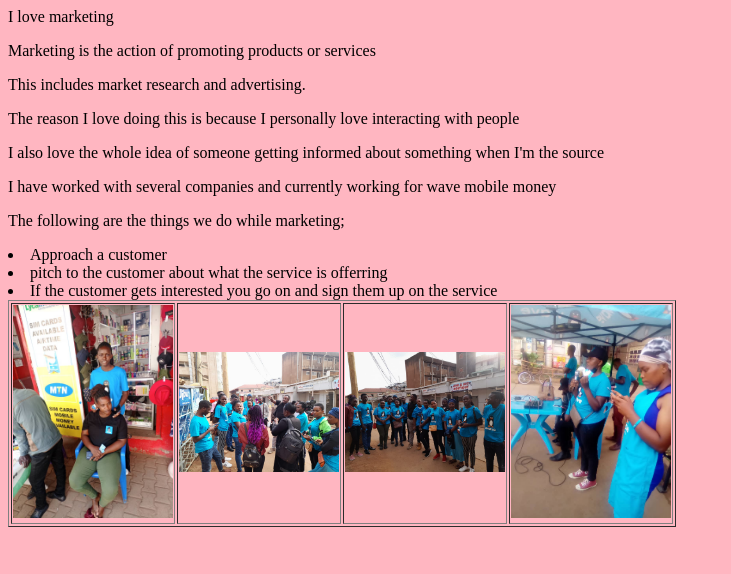
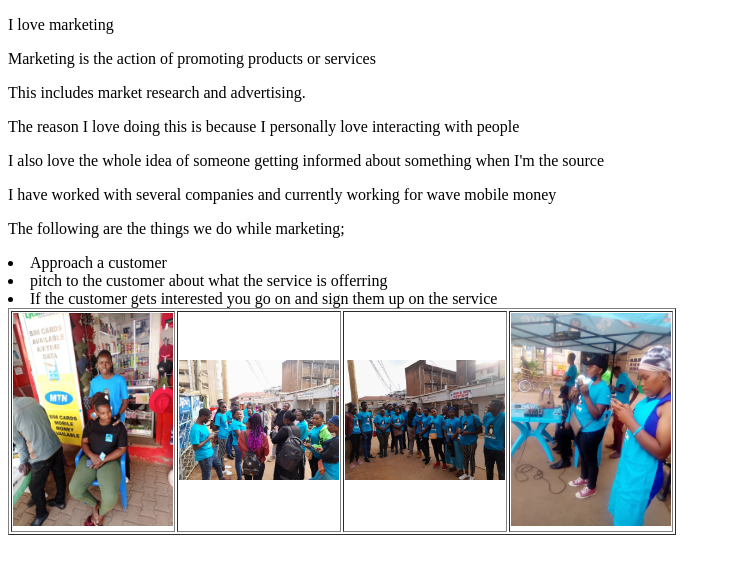
Before and after one commit to DorothyMartha/myproject2, a plain HTML site: page myhobbies.html in a window 1280 px wide. Shown: the whole page, without its empty margins (0-731 px from the left). Drawn offline with Linux system fonts and the light colour scheme.

Commit message:
Update myhobbies.html

```diff
--- a/myhobbies.html
+++ b/myhobbies.html
@@ -4,7 +4,7 @@
   <meta charset="UTF-8">
   <title>MY HOBBIES</title>
 </head>
-<body style="background-color: lightpink;>
+<body>
   <p>I love marketing</p>
   <p>Marketing is the action of promoting products or services</p>
     <p>This includes market research and advertising.</p>
```
